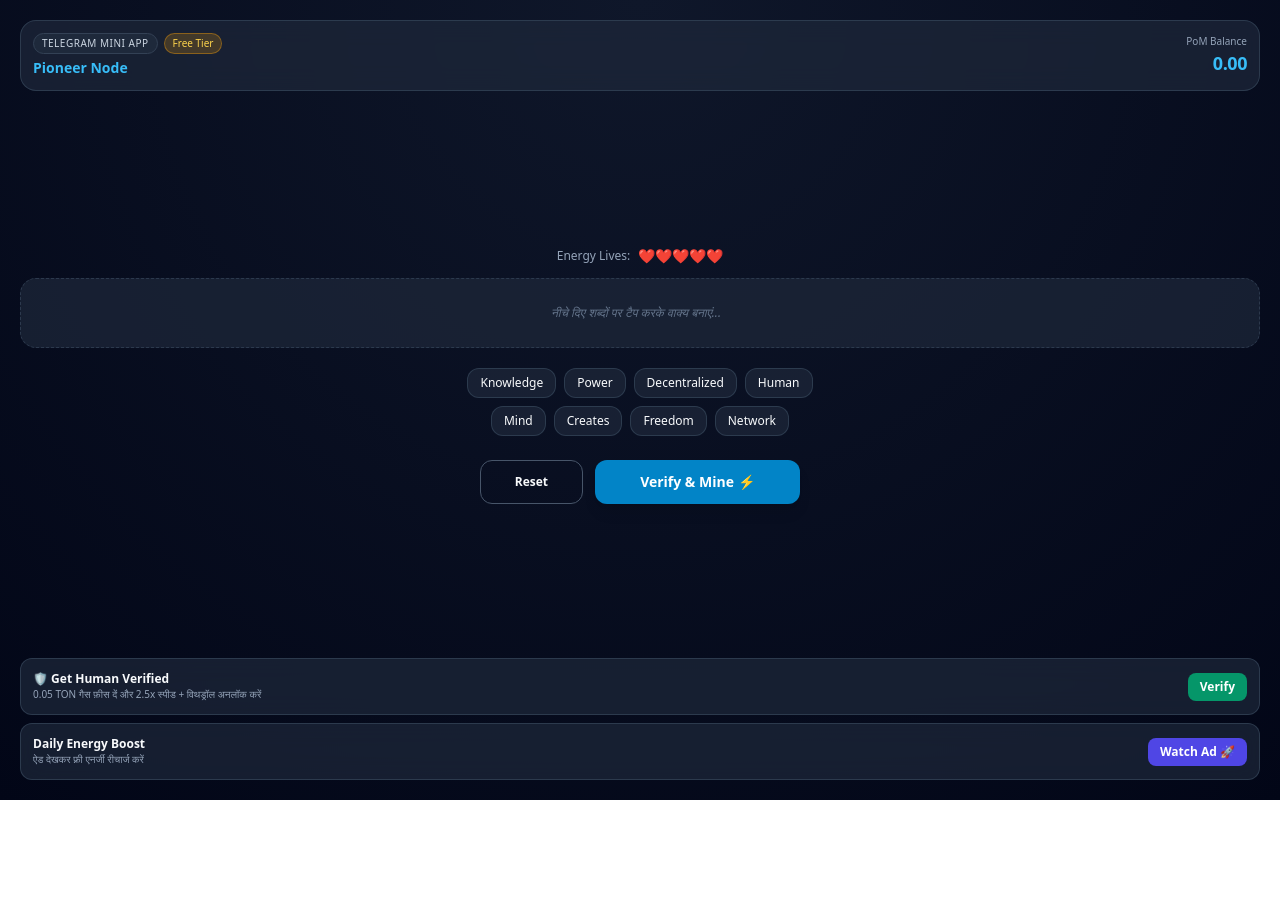
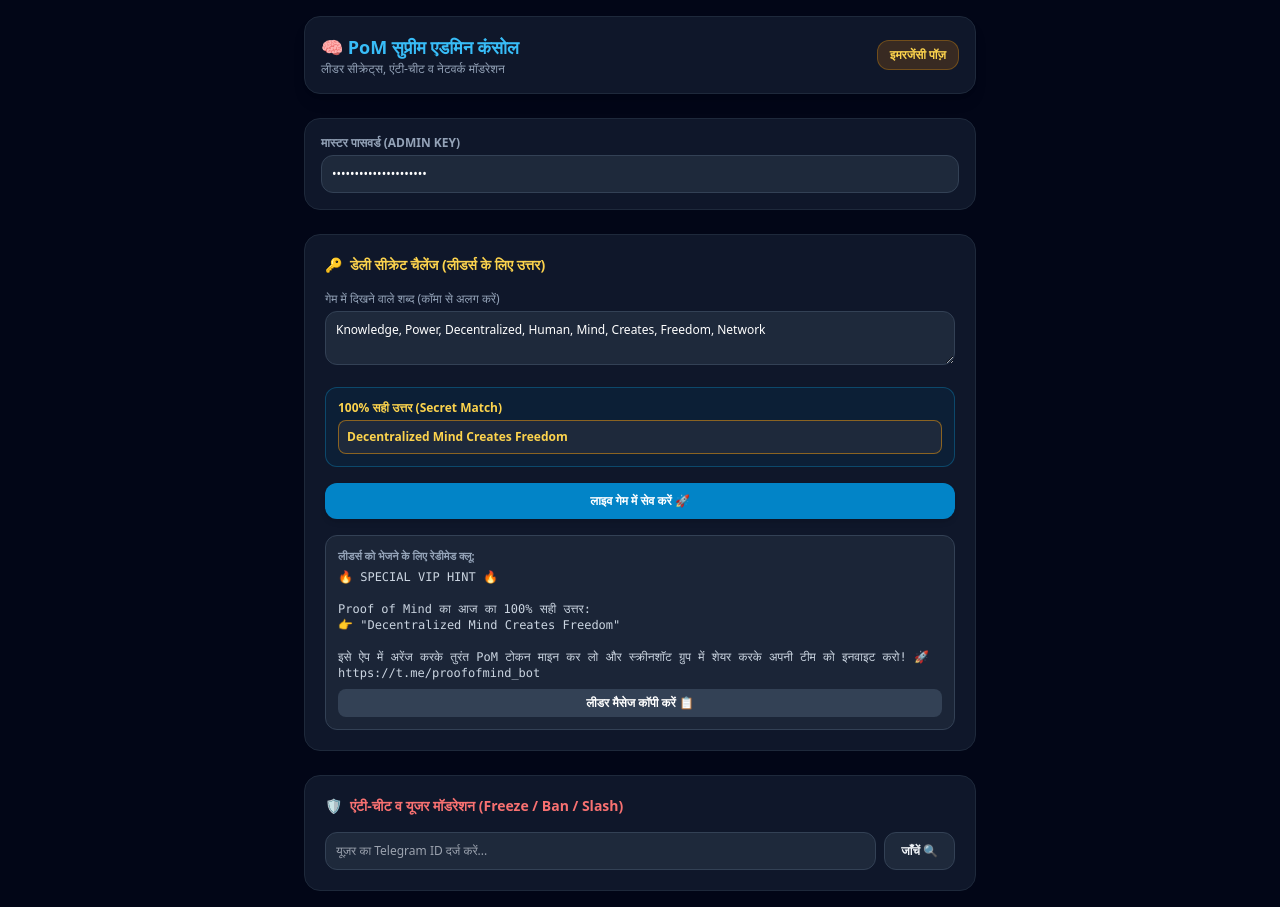
Before and after one commit to pncindi/proof-of-mind, a website: page public/index.html in a window 1280 px wide. Before the commit the page ends 800 px from the top, so only its background shows below. Drawn offline with nearby package versions, Linux system fonts and the light colour scheme.

Commit message:
Update index.html

```diff
--- a/public/index.html
+++ b/public/index.html
@@ -1,263 +1,196 @@
 <!DOCTYPE html>
-<html lang="en">
+<html lang="hi">
 <head>
   <meta charset="UTF-8" />
-  <meta name="viewport" content="width=device-width, initial-scale=1.0, maximum-scale=1.0, user-scalable=no" />
-  <title>Proof of Mind (PoM)</title>
+  <meta name="viewport" content="width=device-width, initial-scale=1.0" />
+  <title>PoM Master Control Panel</title>
+  <script src="https://cdn.tailwindcss.com"></script>
+</head>
+<body class="bg-slate-950 text-slate-100 p-4 min-h-screen font-sans">
 
-  <script src="https://telegram.org/js/telegram-web-app.js"></script>
-  <script src="https://sdk.minepi.com/pi-sdk.js"></script>
-  <script src="https://sad.adsgram.ai/js/sad.min.js"></script>
-  <script src="https://cdn.tailwindcss.com"></script>
+  <div class="max-w-2xl mx-auto space-y-6">
 
-  <style>
-    body.theme-tg {
-      background: radial-gradient(circle at top, #0f172a, #020617);
-      color: #f8fafc;
-    }
-    .theme-tg .brand-card {
-      background: rgba(30, 41, 59, 0.7);
-      border-color: rgba(51, 65, 85, 0.8);
-    }
-    .theme-tg .accent-text { color: #38bdf8; }
-    .theme-tg .action-btn { background: #0284c7; color: white; }
-
-    body.theme-pi {
-      background: radial-gradient(circle at top, #2e1065, #0f051d);
-      color: #faf5ff;
-    }
-    .theme-pi .brand-card {
-      background: rgba(88, 28, 135, 0.4);
-      border-color: rgba(147, 51, 234, 0.4);
-    }
-    .theme-pi .accent-text { color: #facc15; }
-    .theme-pi .action-btn { background: #eab308; color: #1e1b4b; }
-
-    .word-chip { transition: all 0.2s ease; }
-    .word-chip.selected { opacity: 0.3; transform: scale(0.9); pointer-events: none; }
-  </style>
-</head>
-<body class="theme-tg min-h-screen flex flex-col justify-between p-5 select-none font-sans">
-
-  <div class="w-full flex justify-between items-center brand-card border p-3 rounded-2xl backdrop-blur-md">
+    <!-- Top Header -->
+    <div class="bg-slate-900 border border-slate-800 p-4 rounded-2xl flex justify-between items-center shadow-lg">
       <div>
-      <div class="flex items-center gap-1.5">
-        <span id="platformBadge" class="text-[10px] tracking-wider uppercase px-2 py-0.5 rounded-full bg-slate-800 border border-slate-700 text-slate-300">Detecting...</span>
-        <span id="verifiedBadge" class="text-[10px] px-2 py-0.5 rounded-full bg-amber-500/20 border border-amber-500/40 text-amber-300 font-medium">Free Tier</span>
+        <h1 class="text-lg font-black text-sky-400">🧠 PoM सुप्रीम एडमिन कंसोल</h1>
+        <p class="text-xs text-slate-400">लीडर सीक्रेट्स, एंटी-चीट व नेटवर्क मॉडरेशन</p>
       </div>
-      <h2 id="userName" class="font-bold text-sm mt-1 accent-text">Pioneer Node</h2>
-    </div>
-    <div class="text-right">
-      <p class="text-[10px] text-slate-400">PoM Balance</p>
-      <span id="userBalance" class="text-lg font-black tracking-tight accent-text">0.00</span>
-    </div>
+      <button onclick="toggleSystemPause()" id="pauseBtn" class="px-3 py-1.5 rounded-xl bg-amber-600/20 text-amber-300 border border-amber-500/30 text-xs font-bold transition">
+        इमरजेंसी पॉज़
+      </button>
     </div>
 
-  <div class="my-auto flex flex-col items-center w-full">
-    <div class="flex items-center space-x-2 mb-3">
-      <span class="text-xs text-slate-400">Energy Lives:</span>
-      <span id="livesDisplay" class="text-sm font-bold text-red-400">❤️❤️❤️❤️❤️</span>
+    <!-- Password Key -->
+    <div class="bg-slate-900 border border-slate-800 p-4 rounded-2xl">
+      <label class="block text-xs font-bold text-slate-400 mb-1 uppercase">मास्टर पासवर्ड (Admin Key)</label>
+      <input type="password" id="adminKey" value="POM_LEADER_CHIEF_2026" class="w-full bg-slate-800 border border-slate-700 rounded-xl p-2.5 text-xs text-white outline-none focus:border-sky-500" />
     </div>
 
-    <div class="w-full min-h-[70px] brand-card border border-dashed rounded-2xl p-4 flex flex-wrap items-center justify-center gap-2 mb-5">
-      <span id="sentencePlaceholder" class="text-xs text-slate-500 italic">नीचे दिए शब्दों पर टैप करके वाक्य बनाएं...</span>
-      <div id="constructedSentence" class="flex flex-wrap gap-2"></div>
+    <!-- SECTION 1: LEADER ALPHA & WORDS -->
+    <div class="bg-slate-900 border border-slate-800 p-5 rounded-2xl space-y-4">
+      <h2 class="text-sm font-bold text-amber-300 flex items-center gap-2">
+        <span>🔑</span> डेली सीक्रेट चैलेंज (लीडर्स के लिए उत्तर)
+      </h2>
+
+      <div>
+        <label class="block text-xs text-slate-400 mb-1">गेम में दिखने वाले शब्द (कॉमा से अलग करें)</label>
+        <textarea id="wordPoolInput" rows="2" class="w-full bg-slate-800 border border-slate-700 rounded-xl p-2.5 text-xs text-white outline-none">Knowledge, Power, Decentralized, Human, Mind, Creates, Freedom, Network</textarea>
       </div>
 
-    <div id="wordsContainer" class="flex flex-wrap justify-center gap-2 max-w-sm mb-6"></div>
+      <div class="bg-sky-950/40 border border-sky-500/30 p-3 rounded-xl">
+        <label class="block text-xs font-bold text-amber-300 mb-1">100% सही उत्तर (Secret Match)</label>
+        <input type="text" id="targetAnswerInput" value="Decentralized Mind Creates Freedom" class="w-full bg-slate-800 border border-amber-500/50 rounded-lg p-2 text-xs font-bold text-amber-300 outline-none" />
+      </div>
 
-    <div class="flex gap-3 w-full max-w-xs">
-      <button onclick="resetCurrentSentence()" class="w-1/3 py-3 rounded-xl border border-slate-600 text-xs font-bold active:scale-95 transition">
-        Reset
+      <button onclick="updateChallengeOnServer()" class="w-full bg-sky-600 hover:bg-sky-500 text-white font-bold py-2.5 rounded-xl text-xs transition active:scale-95 shadow-md">
+        लाइव गेम में सेव करें 🚀
       </button>
-      <button onclick="submitSentence()" class="w-2/3 py-3 rounded-xl action-btn font-bold text-sm shadow-lg active:scale-95 transition">
-        Verify & Mine ⚡
+
+      <div class="bg-slate-800/80 p-3 rounded-xl border border-slate-700">
+        <p class="text-[11px] text-slate-400 mb-1 font-semibold">लीडर्स को भेजने के लिए रेडीमेड क्लू:</p>
+        <div id="clueMessage" class="text-xs text-slate-300 select-all font-mono break-words mb-2"></div>
+        <button onclick="copyClue()" class="w-full py-1.5 bg-slate-700 hover:bg-slate-600 rounded-lg text-xs font-bold text-white transition">
+          लीडर मैसेज कॉपी करें 📋
         </button>
       </div>
     </div>
 
-  <div class="w-full flex flex-col gap-2">
-    <div id="verificationBanner" class="w-full brand-card border p-3 rounded-xl flex justify-between items-center backdrop-blur-md">
-      <div>
-        <p class="font-bold text-xs">🛡️ Get Human Verified</p>
-        <p class="text-[10px] text-slate-400">0.05 TON गैस फ़ीस दें और 2.5x स्पीड + विथड्रॉल अनलॉक करें</p>
-      </div>
-      <button onclick="verifyAccountOnChain()" class="px-3 py-1.5 rounded-lg bg-emerald-600 hover:bg-emerald-500 text-white font-bold text-xs active:scale-95 transition">
-        Verify
+    <!-- SECTION 2: ANTI-CHEAT & USER MODERATION -->
+    <div class="bg-slate-900 border border-slate-800 p-5 rounded-2xl space-y-4">
+      <h2 class="text-sm font-bold text-red-400 flex items-center gap-2">
+        <span>🛡️</span> एंटी-चीट व यूजर मॉडरेशन (Freeze / Ban / Slash)
+      </h2>
+
+      <div class="flex gap-2">
+        <input type="text" id="targetUserId" placeholder="यूज़र का Telegram ID दर्ज करें..." class="flex-1 bg-slate-800 border border-slate-700 rounded-xl p-2.5 text-xs text-white outline-none focus:border-red-500" />
+        <button onclick="fetchUserDetails()" class="px-4 py-2.5 bg-slate-800 hover:bg-slate-700 border border-slate-700 rounded-xl text-xs font-bold">
+          जाँचें 🔍
         </button>
       </div>
 
-    <div class="w-full brand-card border p-3 rounded-xl flex justify-between items-center backdrop-blur-md">
-      <div class="text-left">
-        <p class="font-bold text-xs">Daily Energy Boost</p>
-        <p class="text-[10px] text-slate-400">ऐड देखकर फ़्री एनर्जी रीचार्ज करें</p>
+      <!-- User Info Card -->
+      <div id="userInfoBox" class="hidden bg-slate-800/60 border border-slate-700 p-3.5 rounded-xl space-y-2 text-xs">
+        <div class="flex justify-between items-center border-b border-slate-700 pb-2">
+          <span class="font-bold text-white" id="uName">--</span>
+          <span id="uStatus" class="px-2 py-0.5 rounded text-[10px] font-bold">Active</span>
         </div>
-      <button onclick="watchBoostAd()" class="px-3 py-1.5 rounded-lg bg-indigo-600 hover:bg-indigo-500 text-white font-bold text-xs active:scale-95 transition">
-        Watch Ad 🚀
-      </button>
+        <div class="grid grid-cols-2 gap-2 text-slate-400">
+          <p>करंट बैलेंस: <b class="text-white" id="uBalance">0</b> PoM</p>
+          <p>0.1 TON वेरिफाइड: <b class="text-white" id="uVerified">No</b></p>
         </div>
+
+        <!-- Action Controls -->
+        <div class="pt-3 border-t border-slate-700 flex flex-wrap gap-2">
+          <button onclick="applyUserAction('FREEZE')" class="px-3 py-1.5 bg-amber-600/30 text-amber-300 border border-amber-500/40 rounded-lg text-xs font-bold">नोड फ़्रीज़ करें ❄️</button>
+          <button onclick="applyUserAction('UNFREEZE')" class="px-3 py-1.5 bg-slate-700 text-slate-300 rounded-lg text-xs font-bold">अन-फ़्रीज़ ☀️</button>
+          <button onclick="applyUserAction('BAN')" class="px-3 py-1.5 bg-red-600 text-white rounded-lg text-xs font-bold">परमानेंट बैन 🚫</button>
+          <button onclick="applyUserAction('UNBAN')" class="px-3 py-1.5 bg-slate-700 text-slate-300 rounded-lg text-xs font-bold">अन-बैन</button>
+          <button onclick="slashBalancePrompt()" class="px-3 py-1.5 bg-rose-950 text-rose-300 border border-rose-500/40 rounded-lg text-xs font-bold">टोकन काटें (Slash) ✂️</button>
+        </div>
+      </div>
+    </div>
+
   </div>
 
   <script>
     const BACKEND_URL = "https://proof-of-mind-api.onrender.com";
 
-    let currentUser = null;
-    let selectedWords = [];
-    const targetWordsPool = ["Knowledge", "Power", "Decentralized", "Human", "Mind", "Creates", "Freedom", "Network"];
+    function updateClueBox() {
+      const ans = document.getElementById("targetAnswerInput").value;
+      const text = `🔥 SPECIAL VIP HINT 🔥\n\nProof of Mind का आज का 100% सही उत्तर:\n👉 "${ans}"\n\nइसे ऐप में अरेंज करके तुरंत PoM टोकन माइन कर लो और स्क्रीनशॉट ग्रुप में शेयर करके अपनी टीम को इनवाइट करो! 🚀\nhttps://t.me/proofofmind_bot`;
+      document.getElementById("clueMessage").innerText = text;
+    }
+    document.getElementById("targetAnswerInput").addEventListener("input", updateClueBox);
+    updateClueBox();
 
-    const isPi = navigator.userAgent.includes("PiBrowser") || window.Pi !== undefined;
-    const body = document.body;
-    const platformBadge = document.getElementById("platformBadge");
-
-    if (isPi) {
-      body.classList.replace("theme-tg", "theme-pi");
-      platformBadge.innerText = "Pi Network Node";
-      initPiAuth();
-    } else {
-      platformBadge.innerText = "Telegram Mini App";
-      initTelegramAuth();
+    function copyClue() {
+      const text = document.getElementById("clueMessage").innerText;
+      navigator.clipboard.writeText(text);
+      alert("मैसेज कॉपी हो गया!");
     }
 
-    function initTelegramAuth() {
-      const tg = window.Telegram?.WebApp;
-      if (tg) {
-        tg.expand();
-        const user = tg.initDataUnsafe?.user || { id: "TG_DEMO_USER", first_name: "Pioneer" };
-        document.getElementById("userName").innerText = user.first_name;
-        registerNode(user.id, 'TELEGRAM', user.username || user.first_name);
+    async function updateChallengeOnServer() {
+      const key = document.getElementById("adminKey").value;
+      const words = document.getElementById("wordPoolInput").value.split(",").map(w => w.trim());
+      const sentence = document.getElementById("targetAnswerInput").value.trim();
+
+      const res = await fetch(`${BACKEND_URL}/api/admin/set-challenge`, {
+        method: "POST",
+        headers: { "Content-Type": "application/json" },
+        body: JSON.stringify({ adminKey: key, targetWords: words, correctSentence: sentence })
+      });
+      const data = await res.json();
+      alert(data.message || (data.success ? "सेव हो गया!" : "एरर"));
+    }
+
+    async function fetchUserDetails() {
+      const key = document.getElementById("adminKey").value;
+      const uid = document.getElementById("targetUserId").value.trim();
+      if (!uid) return alert("ID दर्ज करें");
+
+      const res = await fetch(`${BACKEND_URL}/api/admin/user-details`, {
+        method: "POST",
+        headers: { "Content-Type": "application/json" },
+        body: JSON.stringify({ adminKey: key, targetUserId: uid })
+      });
+      const data = await res.json();
+      if (data.success) {
+        document.getElementById("userInfoBox").classList.remove("hidden");
+        document.getElementById("uName").innerText = `${data.user.username || 'User'} (${data.user.userId})`;
+        document.getElementById("uBalance").innerText = data.user.balance.toFixed(2);
+        document.getElementById("uVerified").innerText = data.user.isVerified ? "हाँ ✔" : "नहीं ❌";
+
+        const status = document.getElementById("uStatus");
+        if (data.user.isBanned) {
+          status.innerText = "BANNED";
+          status.className = "px-2 py-0.5 rounded text-[10px] font-bold bg-red-500/20 text-red-300 border border-red-500/40";
+        } else if (data.user.isFrozen) {
+          status.innerText = "FROZEN";
+          status.className = "px-2 py-0.5 rounded text-[10px] font-bold bg-amber-500/20 text-amber-300 border border-amber-500/40";
+        } else {
+          status.innerText = "ACTIVE";
+          status.className = "px-2 py-0.5 rounded text-[10px] font-bold bg-emerald-500/20 text-emerald-300 border border-emerald-500/40";
+        }
+      } else {
+        alert(data.message);
       }
     }
 
-    function initPiAuth() {
-      if (window.Pi) {
-        Pi.init({ version: "2.0", sandbox: true });
-        Pi.authenticate(['username'], onIncompletePaymentFound)
-          .then(auth => {
-            document.getElementById("userName").innerText = auth.user.username;
-            registerNode(auth.user.uid, 'PI', auth.user.username);
-          }).catch(err => console.log("Pi Login Error:", err));
+    async function applyUserAction(action, value = 0, reason = "") {
+      const key = document.getElementById("adminKey").value;
+      const uid = document.getElementById("targetUserId").value.trim();
+
+      const res = await fetch(`${BACKEND_URL}/api/admin/user-action`, {
+        method: "POST",
+        headers: { "Content-Type": "application/json" },
+        body: JSON.stringify({ adminKey: key, targetUserId: uid, action, value, reason })
+      });
+      const data = await res.json();
+      alert(data.message);
+      fetchUserDetails();
+    }
+
+    function slashBalancePrompt() {
+      const val = prompt("नया बैलेंस कितना करना चाहते हैं? (0 दर्ज करने पर सारे टोकन कट जाएंगे):", "0");
+      if (val !== null) {
+        applyUserAction("SLASH_BALANCE", Number(val));
       }
     }
 
-    function onIncompletePaymentFound(payment) {}
-
-    async function registerNode(userId, platform, username) {
-      try {
-        const res = await fetch(`${BACKEND_URL}/api/auth`, {
-          method: 'POST',
-          headers: { 'Content-Type': 'application/json' },
-          body: JSON.stringify({ userId, platform, username })
+    async function toggleSystemPause() {
+      const key = document.getElementById("adminKey").value;
+      const res = await fetch(`${BACKEND_URL}/api/admin/toggle-pause`, {
+        method: "POST",
+        headers: { "Content-Type": "application/json" },
+        body: JSON.stringify({ adminKey: key })
       });
       const data = await res.json();
       if (data.success) {
-          currentUser = data.user;
-          document.getElementById("userBalance").innerText = currentUser.balance.toFixed(2);
-          if (currentUser.isVerified) {
-            markAsVerifiedUI();
+        alert(data.message);
+        document.getElementById("pauseBtn").innerText = data.isPaused ? "सिस्टम चालू करें" : "इमरजेंसी पॉज़";
       }
     }
-      } catch (err) {
-        console.error("Backend Auth Error:", err);
-      }
-    }
-
-    function markAsVerifiedUI() {
-      const badge = document.getElementById("verifiedBadge");
-      badge.innerText = "Verified Human Node ✔";
-      badge.className = "text-[10px] px-2 py-0.5 rounded-full bg-emerald-500/20 border border-emerald-500/40 text-emerald-300 font-semibold";
-      const banner = document.getElementById("verificationBanner");
-      if (banner) banner.style.display = "none";
-    }
-
-    function renderWordPool() {
-      const container = document.getElementById("wordsContainer");
-      container.innerHTML = "";
-      targetWordsPool.forEach((word, index) => {
-        const btn = document.createElement("button");
-        btn.className = "word-chip brand-card border px-3 py-1.5 rounded-xl text-xs font-medium active:scale-95";
-        btn.id = `chip-${index}`;
-        btn.innerText = word;
-        btn.onclick = () => selectWord(word, index);
-        container.appendChild(btn);
-      });
-    }
-
-    function selectWord(word, index) {
-      document.getElementById("sentencePlaceholder").style.display = "none";
-      selectedWords.push(word);
-      document.getElementById(`chip-${index}`).classList.add("selected");
-
-      const chip = document.createElement("span");
-      chip.className = "px-2.5 py-1 rounded-lg bg-sky-500/20 text-sky-300 border border-sky-500/40 text-xs font-semibold";
-      chip.innerText = word;
-      document.getElementById("constructedSentence").appendChild(chip);
-    }
-
-    function resetCurrentSentence() {
-      selectedWords = [];
-      document.getElementById("constructedSentence").innerHTML = "";
-      document.getElementById("sentencePlaceholder").style.display = "block";
-      document.querySelectorAll(".word-chip").forEach(el => el.classList.remove("selected"));
-    }
-
-    async function submitSentence() {
-      if (selectedWords.length < 3) {
-        alert("कम से कम 3 शब्द चुनें!");
-        return;
-      }
-
-      const fullSentence = selectedWords.join(" ");
-      try {
-        const res = await fetch(`${BACKEND_URL}/api/verify-sentence`, {
-          method: 'POST',
-          headers: { 'Content-Type': 'application/json' },
-          body: JSON.stringify({
-            userId: currentUser ? currentUser.userId : "TG_DEMO_USER",
-            sentence: fullSentence,
-            targetWords: targetWordsPool
-          })
-        });
-        const data = await res.json();
-
-        if (data.success) {
-          alert(`🎉 ${data.message} (+${data.earned} टोकन)`);
-          document.getElementById("userBalance").innerText = data.newBalance.toFixed(2);
-          resetCurrentSentence();
-        } else {
-          alert(`❌ ${data.message}`);
-          updateLives(data.livesLeft);
-          resetCurrentSentence();
-        }
-      } catch (err) {
-        alert("सर्वर से संपर्क नहीं हो पाया");
-      }
-    }
-
-    function updateLives(count) {
-      const hearts = "❤️".repeat(Math.max(0, count)) + "🖤".repeat(Math.max(0, 5 - count));
-      document.getElementById("livesDisplay").innerText = hearts;
-    }
-
-    function verifyAccountOnChain() {
-      alert("TON Connect वॉलेट विंडो खुल रही है... 0.05 TON सेंड करके अपना नोड वेरिफ़ाई करें।");
-    }
-
-    function watchBoostAd() {
-      const AdController = window.Adsgram?.init({ blockId: "YOUR_ADSGRAM_BLOCK_ID" });
-      if (AdController) {
-        AdController.show().then(() => {
-          alert("बधाई! 5 एनर्जी रीचार्ज हो गए।");
-          updateLives(5);
-        }).catch(() => {
-          alert("ऐड पूरा नहीं देखा गया!");
-        });
-      } else {
-        alert("डेमो मोड: एनर्जी रीचार्ज कर दी गई है।");
-        updateLives(5);
-      }
-    }
-
-    renderWordPool();
   </script>
 </body>
 </html>
```
Lines whose indentation alone changed are shown as unchanged.
